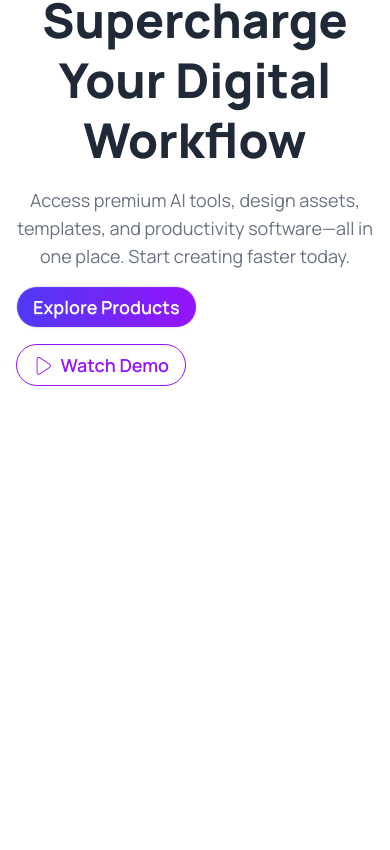
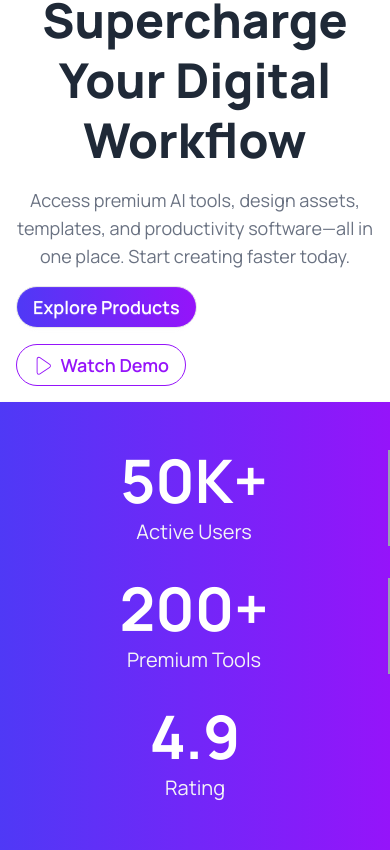
Before and after one commit to shSalman009/PH-Assignment-06, a React (Vite) app: page / in a window 390 px wide. Shown: the part 612-1462 px from the top of the page. Before the commit the page ends 1014 px from the top, so only its background shows below. Built offline with nearby package versions, Linux system fonts and the light colour scheme.

Commit message:
feat: implement responsive stats section

```diff
--- a/src/App.jsx
+++ b/src/App.jsx
@@ -1,12 +1,14 @@
 import { useState } from "react";
 import Navbar from "./components/Navbar";
 import Banner from "./components/Banner";
+import Stats from "./components/Stats";
 
 function App() {
   return (
     <>
       <Navbar />
       <Banner />
+      <Stats />
     </>
   );
 }
--- /dev/null
+++ b/src/components/Stats.jsx
@@ -0,0 +1,24 @@
+import React from "react";
+
+function Stats() {
+  return (
+    <div className="shadow bg-(image:--primary-gradient) w-full rounded-none py-12 grid grid-cols-1 md:grid-cols-3 gap-8 divide-x-2 divide-gray-400">
+      <div className="text-center">
+        <div className="text-white text-6xl font-bold mb-2">50K+</div>
+        <div className="text-gray-100 text-xl">Active Users</div>
+      </div>
+
+      <div className="text-center">
+        <div className="text-white text-6xl font-bold mb-2">200+</div>
+        <div className="text-gray-100 text-xl">Premium Tools</div>
+      </div>
+
+      <div className="text-center">
+        <div className="text-white text-6xl font-bold mb-2">4.9</div>
+        <div className="text-gray-100 text-xl">Rating</div>
+      </div>
+    </div>
+  );
+}
+
+export default Stats;
```
